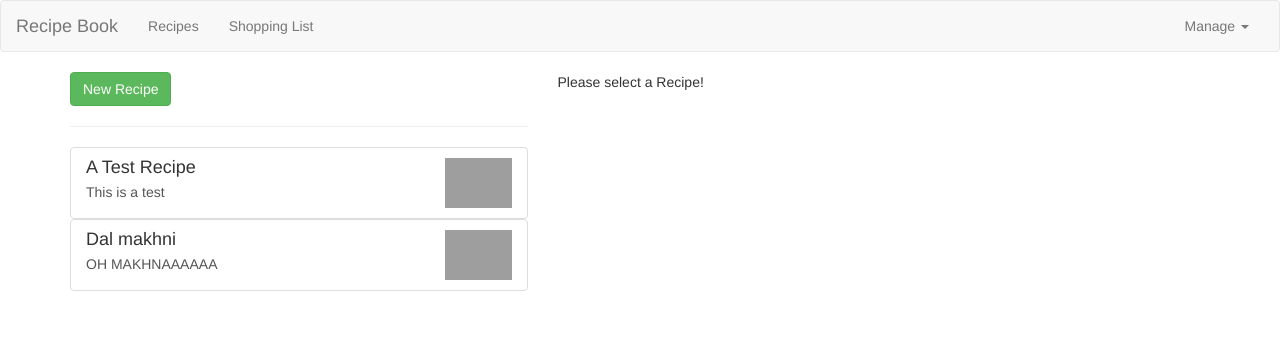
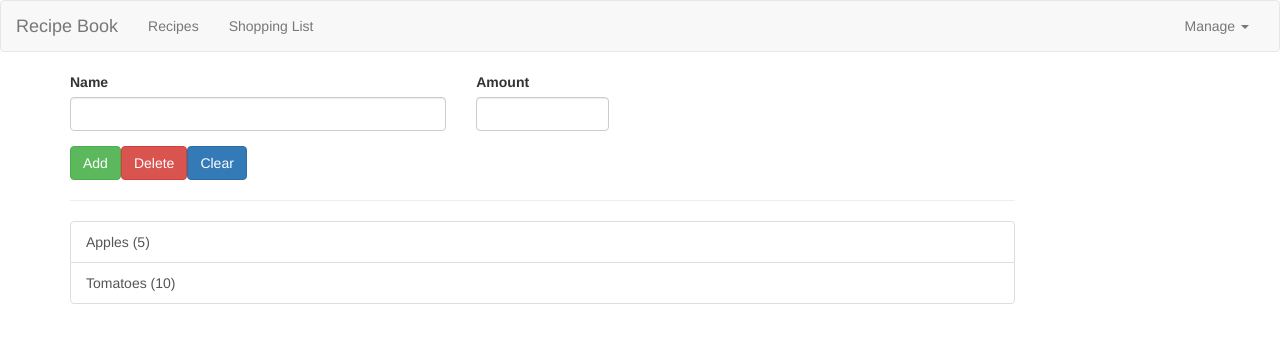
Before and after one commit to manuarora700/angular-recipe-app, an Angular app: page /shopping-list in a window 1280 px wide. Shown: the top 342 px of the page. Built offline with nearby package versions, Linux system fonts and the light colour scheme; grey boxes are pictures that could not be loaded.

Commit message:
Routing in the app

```diff
--- /dev/null
+++ b/src/app/app-routing.module.ts
@@ -0,0 +1,20 @@
+import { NgModule } from '@angular/core';
+import { Routes, RouterModule } from '@angular/router';
+import { RecipesComponent } from './recipes/recipes.component';
+import { ShoppingListComponent } from './shopping-list/shopping-list.component';
+
+const appRoutes: Routes = [
+    {path: '', redirectTo: '/recipes', pathMatch: 'full'},
+    {path: 'recipes', component: RecipesComponent},
+    {path: 'shopping-list', component: ShoppingListComponent},
+
+];
+
+export const routes: Routes = []
+@NgModule({
+    imports: [RouterModule.forRoot(appRoutes)],
+    exports: [RouterModule]
+})
+export class AppRoutingModule {
+
+}
--- a/src/app/app.component.html
+++ b/src/app/app.component.html
@@ -3,8 +3,9 @@
 <div class="container">
     <div class="row">
         <div class="col-md-12">
-            <app-recipes *ngIf="loadedFeature === 'recipe'"></app-recipes>
-            <app-shopping-list *ngIf="loadedFeature !== 'recipe'"></app-shopping-list>
+            <router-outlet></router-outlet>
+            <!-- <app-recipes *ngIf="loadedFeature === 'recipe'"></app-recipes>
+            <app-shopping-list *ngIf="loadedFeature !== 'recipe'"></app-shopping-list> -->
         </div>
     </div>
 </div>
--- a/src/app/app.module.ts
+++ b/src/app/app.module.ts
@@ -12,6 +12,7 @@
 import { FormsModule } from '@angular/forms';
 import { DropdownDirective } from './shared/dropdown.directive';
 import { ShoppingListService } from './shopping-list/shopping-list.service';
+import { AppRoutingModule } from './app-routing.module';
 @NgModule({
   declarations: [
     AppComponent,
@@ -26,7 +27,8 @@
   ],
   imports: [
     BrowserModule,
-    FormsModule
+    FormsModule,
+    AppRoutingModule
   ],
   providers: [ShoppingListService],
   bootstrap: [AppComponent]
```
